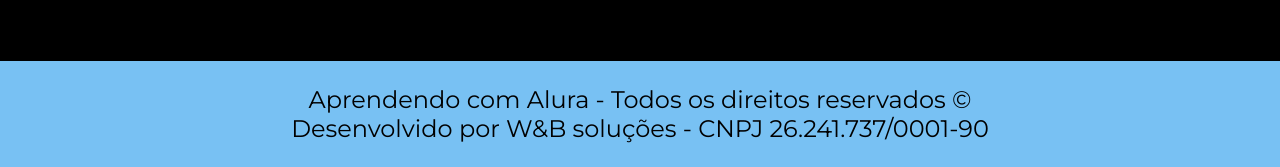
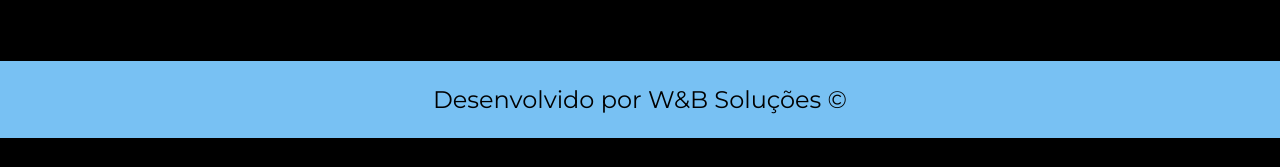
Before and after one commit to williamonweb/portifolio, a plain HTML site: page index.html in a window 1280 px wide. Shown: the part 1038-1205 px from the top of the page. After the commit the page ends 1176 px from the top, so only its background shows below. Drawn offline with nearby package versions, Linux system fonts and the light colour scheme.

Commit message:
Update index.html

```diff
--- a/index.html
+++ b/index.html
@@ -33,7 +33,7 @@
             <img class="apresentacao__imagem" src="./Assets/Imagem.png" alt="foto programadora">
             </main>
     <footer>
-        <p class="rodape"> Aprendendo com Alura - Todos os direitos reservados ©<br>Desenvolvido por W&B soluções - CNPJ 26.241.737/0001-90</p>
+        <p class="rodape">Desenvolvido por W&B Soluções ©</p>
     </footer>
 </body>
 </html>
```
